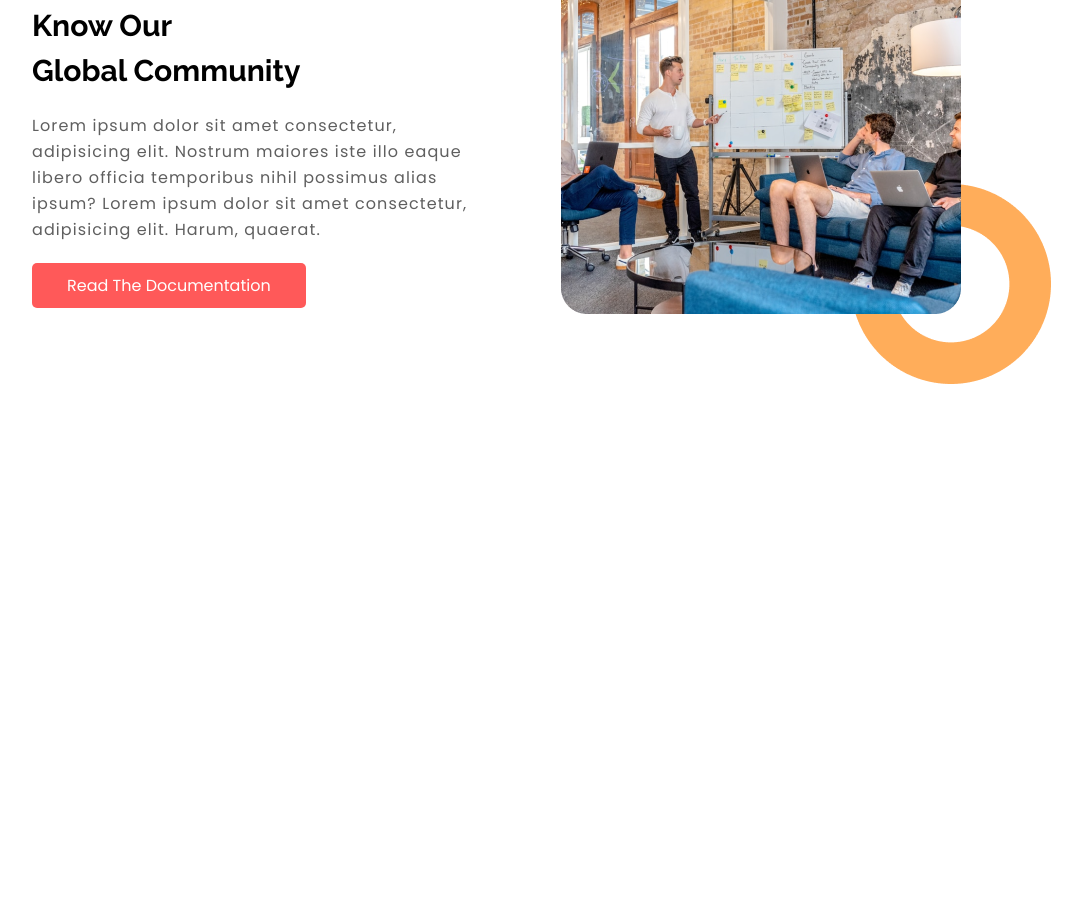
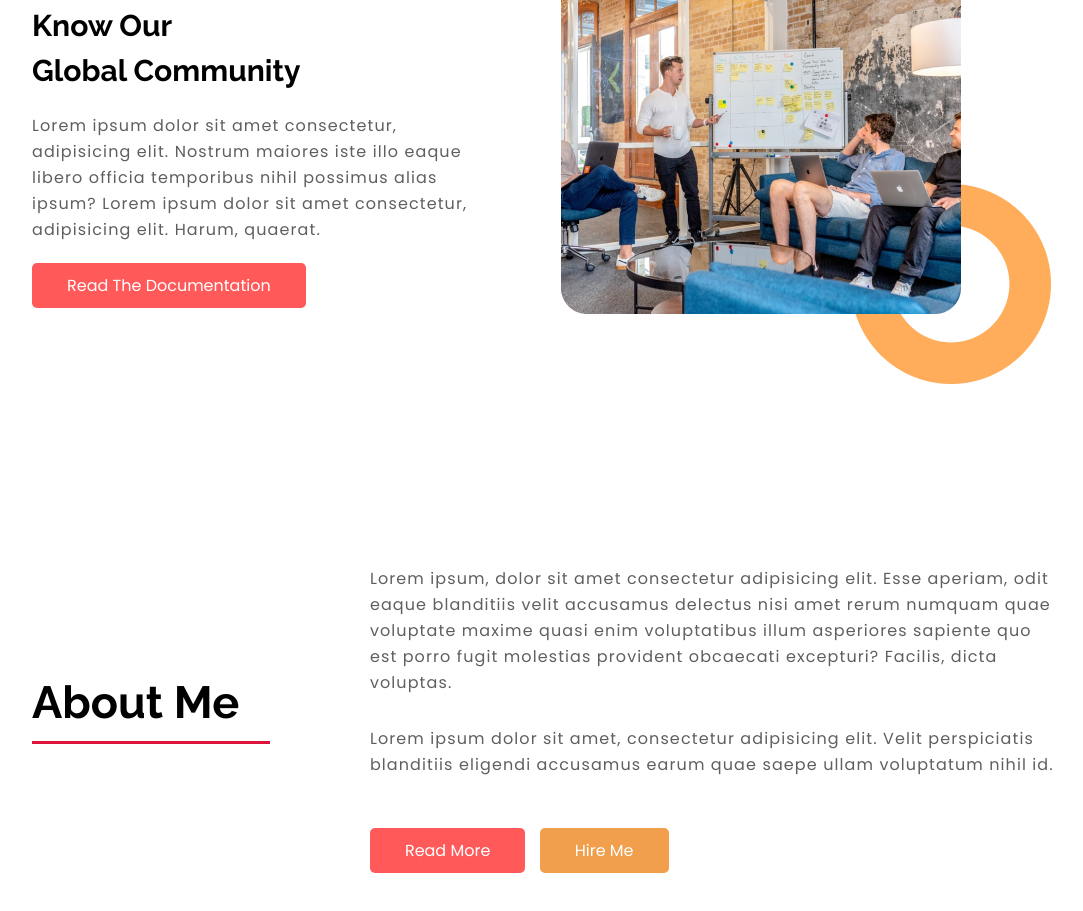
Before and after one commit to sayedmdsafwan/personal-portfolio, a plain HTML site: page index.html in a window 1280 px wide. Shown: the part 2017-2928 px from the top of the page, without its empty margins (96-1179 px from the left). Before the commit the page ends 2563 px from the top, so only its background shows below. Drawn offline with Linux system fonts and the light colour scheme.

Commit message:
about me section complete

```diff
--- a/index.html
+++ b/index.html
@@ -154,5 +154,24 @@
         </section>
 
         <!-- fourth-section ends -->
+
+
+        <section class="about-me">
+            <div class="container d-flex">
+                <div class="first-box-about">
+                    <h2 class="about-me-heading">About me</h2>
+                </div>
+                <div class="last-box-about">
+                    <p>Lorem ipsum, dolor sit amet consectetur adipisicing elit. Esse aperiam, odit eaque blanditiis velit accusamus delectus nisi amet rerum numquam quae voluptate maxime quasi enim voluptatibus illum asperiores sapiente quo est porro fugit molestias provident obcaecati excepturi? Facilis, dicta voluptas.</p>
+                    <p>Lorem ipsum dolor sit amet, consectetur adipisicing elit. Velit perspiciatis blanditiis eligendi accusamus earum quae saepe ullam voluptatum nihil id.</p>
+                    <a href="#" class="btn">Read More</a>
+                    <a href="#" class="btn btn-yellow">Hire Me</a>
+                </div>
+            </div>
+        </section>
+
+        <!-- about me section complete -->
+
+
     </body>
 </html>
--- a/style.css
+++ b/style.css
@@ -140,3 +140,38 @@ header {
 }
 
 /* fourth section ends */
+
+
+.about-me {
+    margin-bottom: 150px;
+}
+
+.first-box-about {
+    width: 33%;
+    padding-right: 100px;
+}
+.about-me-heading {
+    border-bottom: 3px solid crimson;
+    padding-bottom: 12px;
+
+}
+
+.last-box-about {
+    width: 67%;
+}
+.last-box-about p {
+    margin-bottom: 30px;
+}
+.last-box-about p:nth-child(2) {
+    margin-bottom: 50px;
+}
+.btn-yellow {
+    background: #f19f4d;
+    margin-left: 10px;
+}
+
+.btn-yellow:hover {
+    background: #ff9226;
+}
+
+/* about me section complete */
```
